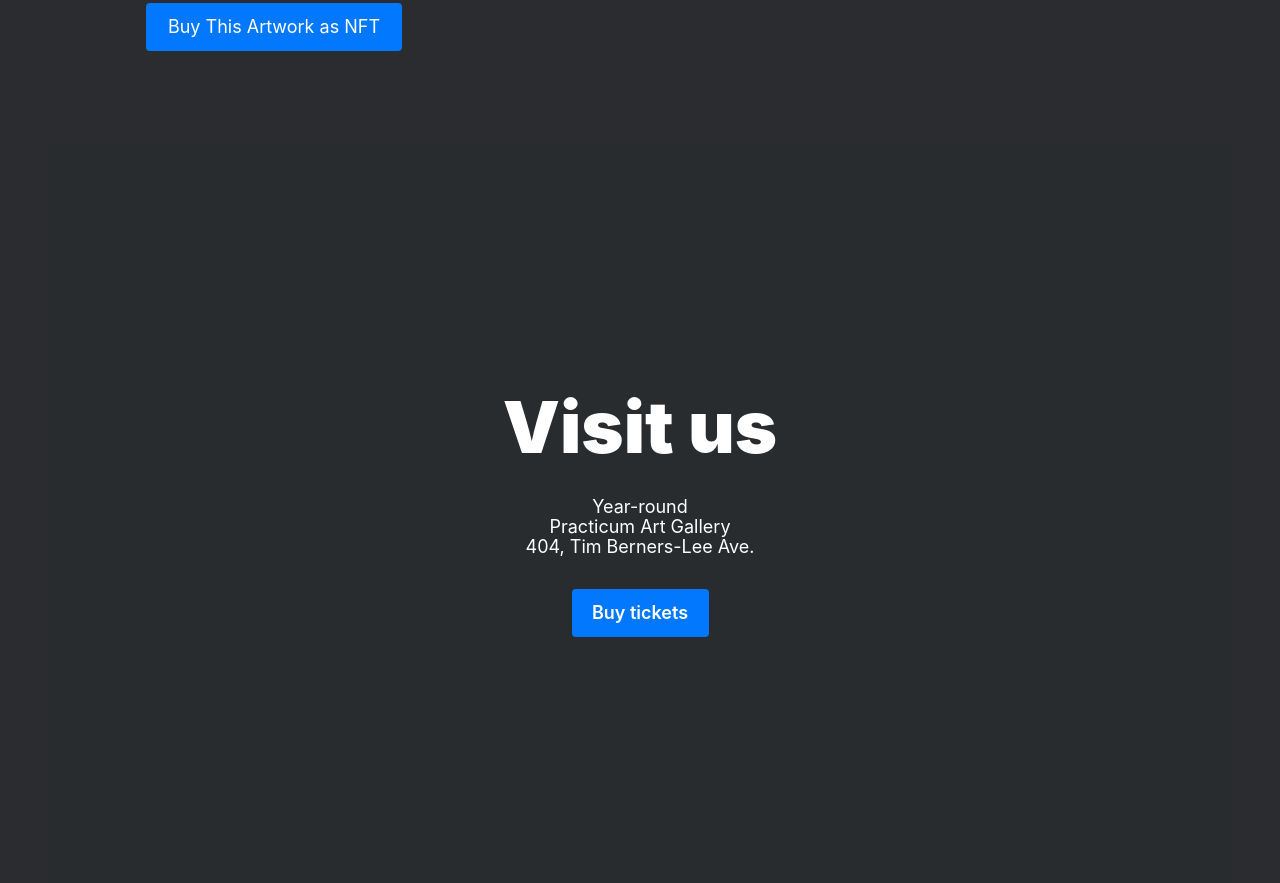
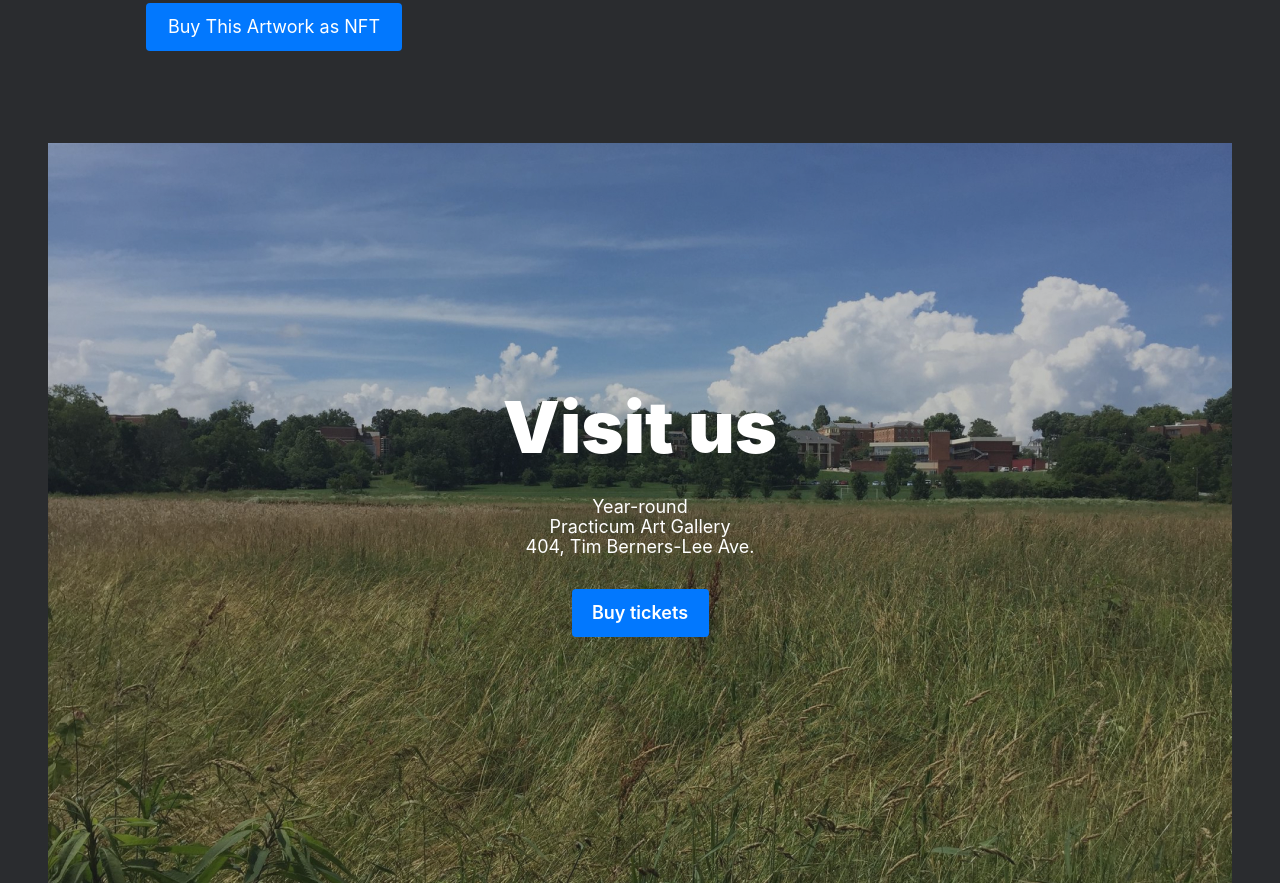
Before and after one commit to AndrewVegter/web_project_3, a plain HTML site: page index.html in a window 1280 px wide. Shown: the part 6385-7268 px from the top of the page. Drawn offline with Linux system fonts and the light colour scheme; a web font is replaced by a local one.

Commit message:
fixed please god

```diff
--- a/blocks/cover/__item/cover__item.css
+++ b/blocks/cover/__item/cover__item.css
@@ -2,7 +2,7 @@
   min-height: 740px;
   text-decoration: none;
   box-sizing: border-box;
-  background-image: url("./images/__field.jpg");
+  background-image: url("../../../images/__field.jpg");
   background-size: cover;
   display: flex;
   flex-direction: column;
```
